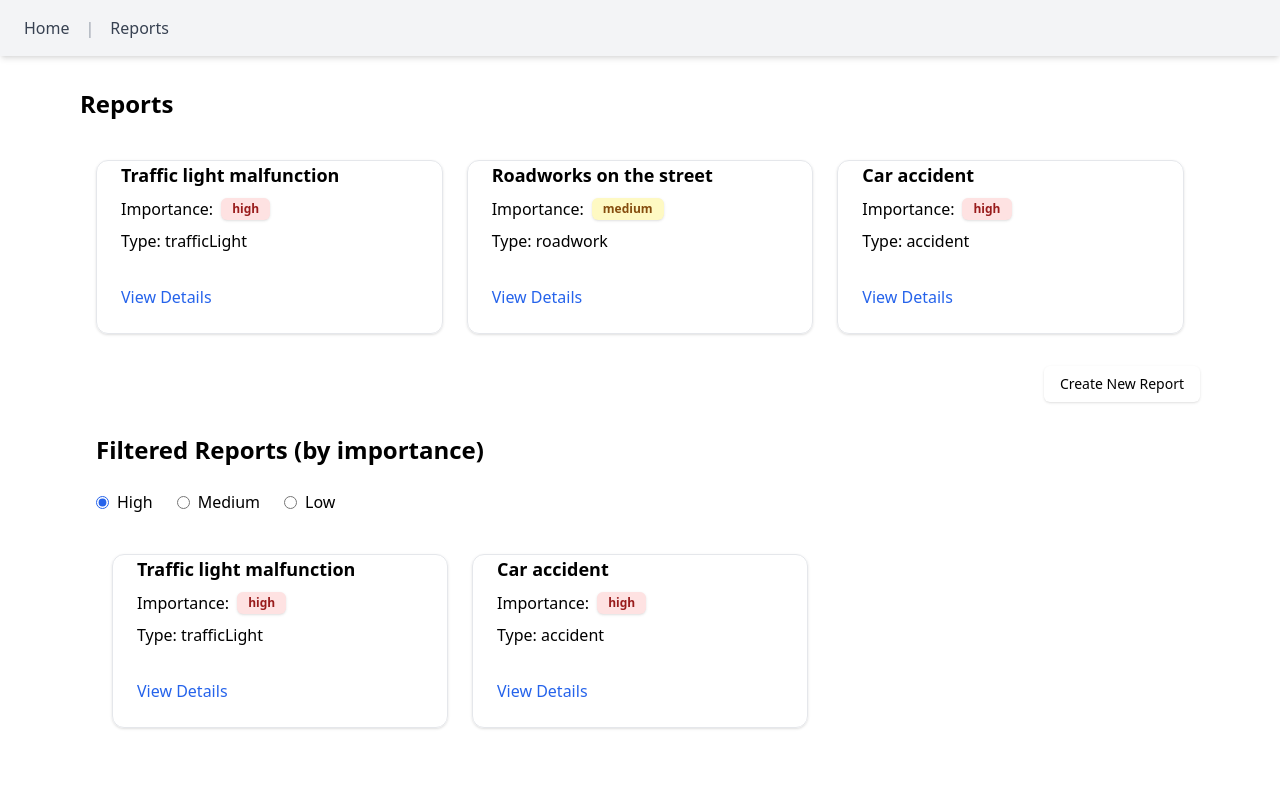
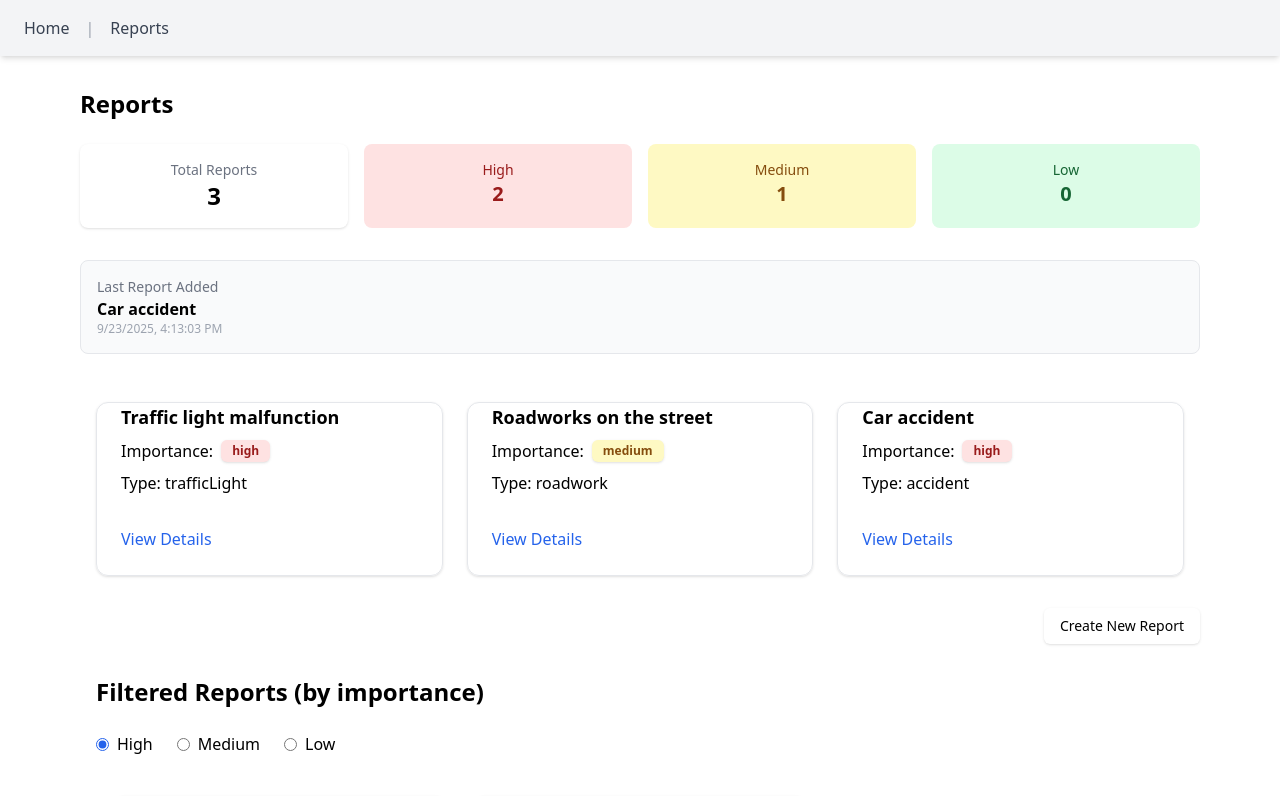
Before and after one commit to jawadmaani/reports-system, a Next.js app in the folder reports-system/: page /reports in a window 1280 px wide. Shown: the top 796 px of the page. Built offline with nearby package versions, Linux system fonts and the light colour scheme.

Commit message:
add reports summary cards

```diff
--- a/reports-system/src/app/reports/page.tsx
+++ b/reports-system/src/app/reports/page.tsx
@@ -7,6 +7,7 @@ import { reportsSchema } from "@/types/types";
 import Link from "next/link";
 import { Button } from "@/components/ui/button";
 import ReportFilteredPage from "@/components/reports/report-filter";
+import ReportCard from "@/components/reports/report-card";
 
 export default function ReportsPage() {
   const { data, isPending, isError, error } = useQuery({
@@ -33,6 +34,7 @@ export default function ReportsPage() {
   return (
     <div className="max-w-6xl mx-auto px-4 py-8">
       <h1 className="text-2xl font-bold mb-6">Reports</h1>
+      <ReportCard data={parseData} />
       <ReportsGrid reports={parseData} />
       <div className="flex justify-end">
         <Button asChild>
--- /dev/null
+++ b/reports-system/src/components/reports/report-card.tsx
@@ -0,0 +1,50 @@
+import { Report } from "@/types/types";
+
+interface ReportCardProps {
+  data: Report[];
+}
+const ReportCard = ({ data = [] }: ReportCardProps) => {
+  return (
+    <>
+      <div className="grid grid-cols-2 md:grid-cols-4 gap-4 mb-8">
+        <div className="bg-white shadow rounded-lg p-4 text-center">
+          <p className="text-sm text-gray-500">Total Reports</p>
+          <p className="text-2xl font-bold">{data.length}</p>
+        </div>
+
+        <div className="bg-red-100 text-red-800 rounded-lg p-4 text-center">
+          <p className="text-sm">High</p>
+          <p className="text-xl font-bold">
+            {data.filter((r: Report) => r.importance === "high").length}
+          </p>
+        </div>
+
+        <div className="bg-yellow-100 text-yellow-800 rounded-lg p-4 text-center">
+          <p className="text-sm">Medium</p>
+          <p className="text-xl font-bold">
+            {data.filter((r: Report) => r.importance === "medium").length}
+          </p>
+        </div>
+
+        <div className="bg-green-100 text-green-800 rounded-lg p-4 text-center">
+          <p className="text-sm">Low</p>
+          <p className="text-xl font-bold">
+            {data.filter((r: Report) => r.importance === "low").length}
+          </p>
+        </div>
+      </div>
+
+      {data.length > 0 && (
+        <div className="bg-gray-50 border rounded-lg p-4 mb-8">
+          <p className="text-sm text-gray-500">Last Report Added</p>
+          <p className="font-semibold">{data[data.length - 1].title}</p>
+          <p className="text-xs text-gray-400">
+            {new Date(data[data.length - 1].createdAt).toLocaleString()}
+          </p>
+        </div>
+      )}
+    </>
+  );
+};
+
+export default ReportCard;
```
